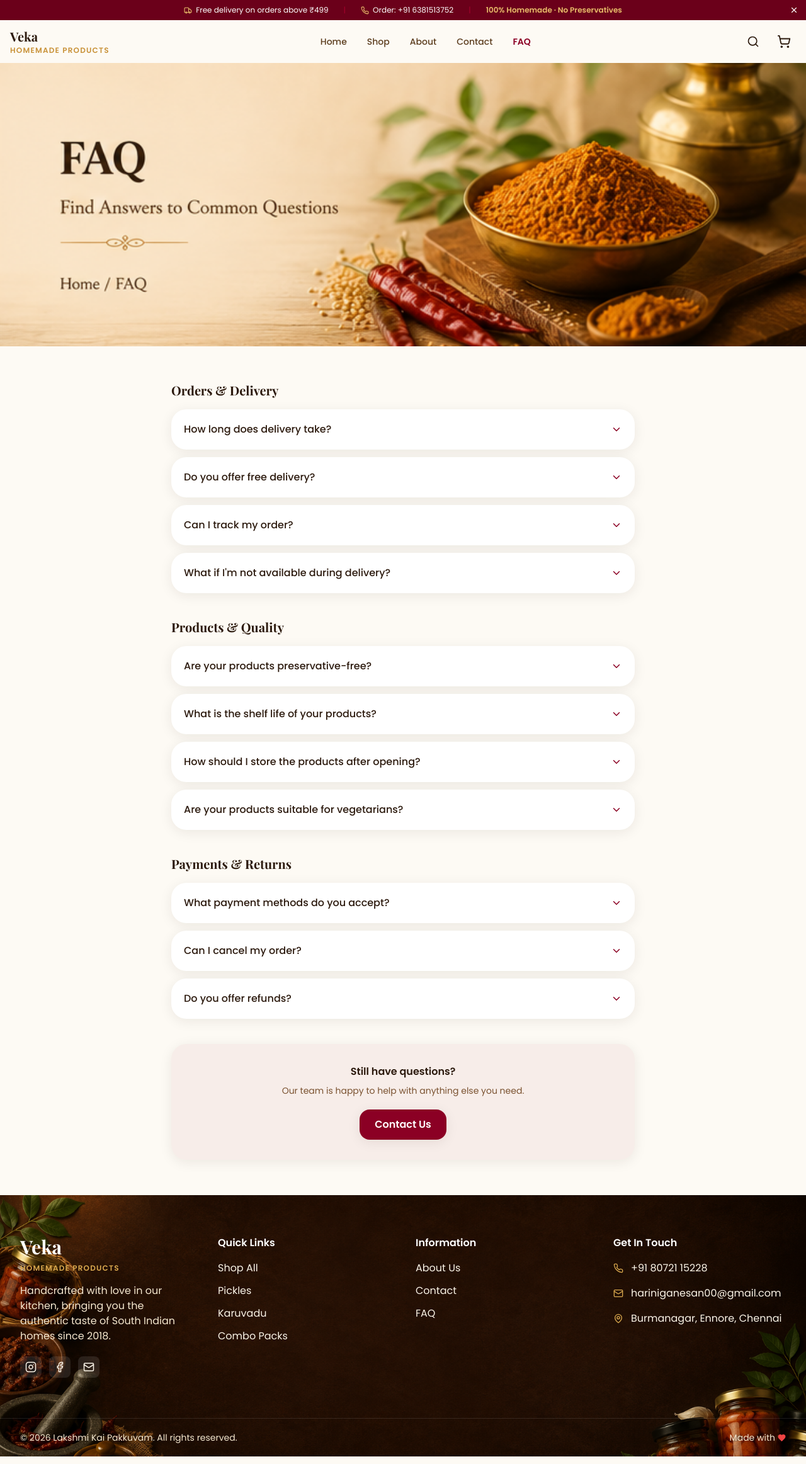
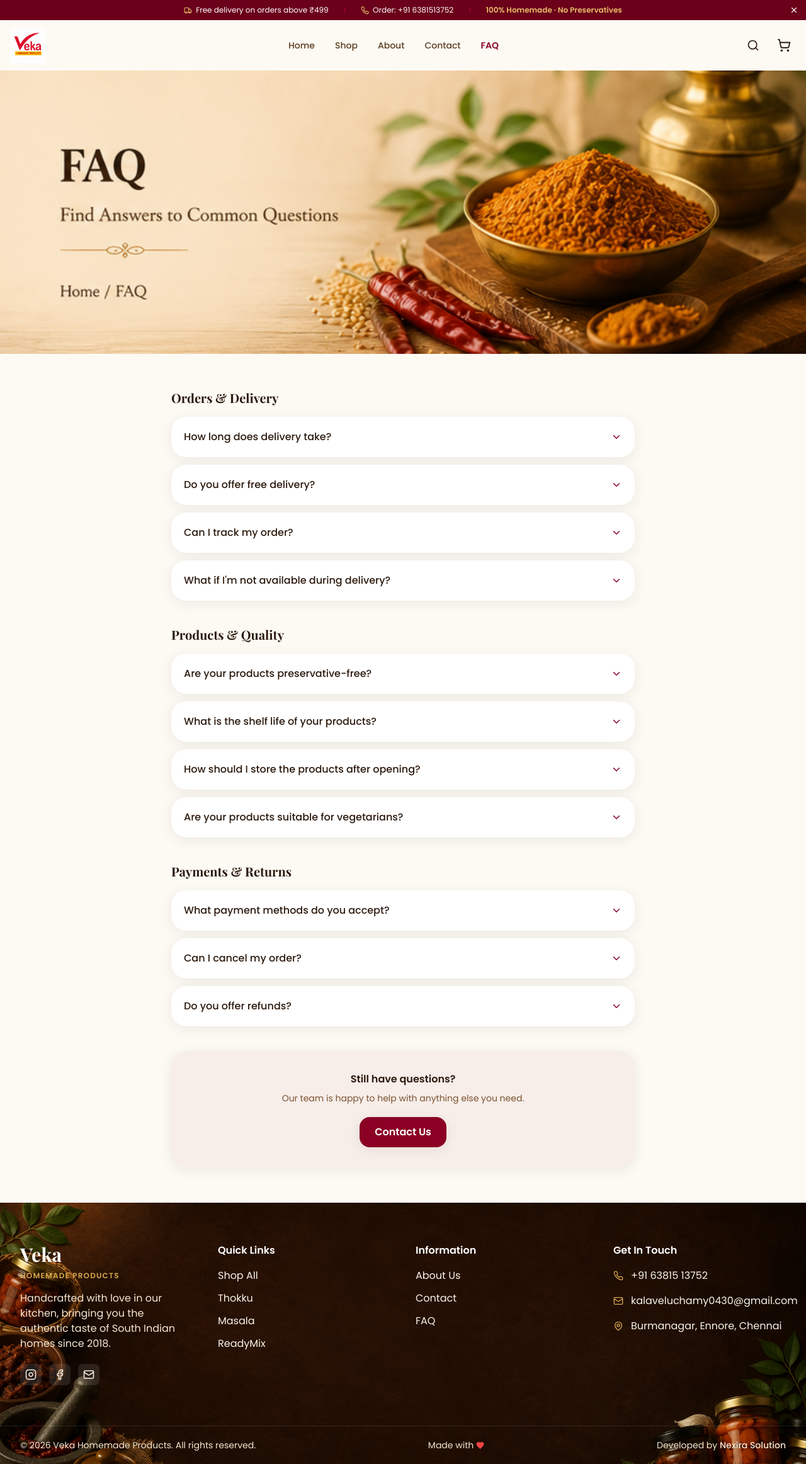
Before and after one commit to ashaxdev/VekaHomemade_products, a Next.js app: page /faq in a window 1280 px wide. Shown: the whole page at 63% size. Built offline with nearby package versions, Linux system fonts and the light colour scheme; a web font is replaced by a local one.

Commit message:
third commit

```diff
--- a/src/app/page.tsx
+++ b/src/app/page.tsx
@@ -21,10 +21,10 @@ export default function HomePage() {
         <FeaturedProducts />
         <BrandPromise />
         <BestSellers />
-        <OfferCTA />
+        {/* <OfferCTA /> */}
         <Testimonials />
-        <InstagramGallery />
-        <Newsletter />
+        {/* <InstagramGallery />
+        <Newsletter /> */}
       </main>
       <Footer />
     </>
--- a/src/components/layout/Footer.tsx
+++ b/src/components/layout/Footer.tsx
@@ -79,28 +79,28 @@ export default function Footer() {
 
                 <li>
                   <Link
-                    href="/shop?category=Pickles"
+                    href="/shop?category=Thokku"
                     className="hover:text-gold-400"
                   >
-                    Pickles
+                    Thokku
                   </Link>
                 </li>
 
                 <li>
                   <Link
-                    href="/shop?category=Karuvadu"
+                    href="/shop?category=Masala"
                     className="hover:text-gold-400"
                   >
-                    Karuvadu
+                    Masala
                   </Link>
                 </li>
 
                 <li>
                   <Link
-                    href="/shop?category=Combo+Packs"
+                    href="/shop?category=ReadyMix"
                     className="hover:text-gold-400"
                   >
-                    Combo Packs
+                    ReadyMix
                   </Link>
                 </li>
               </ul>
@@ -141,7 +141,7 @@ export default function Footer() {
                     className="text-gold-400 mt-1 flex-shrink-0"
                     size={16}
                   />
-                  <span className="break-words">+91 80721 15228</span>
+                  <span className="break-words">+91 63815 13752</span>
                 </li>
 
                 <li className="flex gap-3">
@@ -150,7 +150,7 @@ export default function Footer() {
                     size={16}
                   />
                   <span className="break-words">
-                    hariniganesan00@gmail.com
+                    kalaveluchamy0430@gmail.com
                   </span>
                 </li>
 
@@ -171,7 +171,7 @@ export default function Footer() {
         <div className="border-t border-white/10">
           <div className="max-w-7xl mx-auto px-5 sm:px-6 lg:px-8 py-5 flex flex-col md:flex-row items-center justify-between gap-4 text-center md:text-left text-xs md:text-sm text-cream-200">
             <p>
-              © {new Date().getFullYear()} Lakshmi Kai Pakkuvam. All rights
+              © {new Date().getFullYear()} Veka Homemade Products. All rights
               reserved.
             </p>
 
@@ -179,6 +179,18 @@ export default function Footer() {
               Made with
               <Heart size={13} className="text-red-500 fill-red-500" />
             </p>
+
+            <p>
+              Developed by{" "}
+              <a
+                href="https://nexirasolution.in"
+                target="_blank"
+                rel="noopener noreferrer"
+                className="hover:text-gold-400 font-medium"
+              >
+                Nexira Solution
+              </a>
+            </p>
           </div>
         </div>
       </div>
--- a/src/components/layout/Navbar.tsx
+++ b/src/components/layout/Navbar.tsx
@@ -1,6 +1,7 @@
 "use client";
 import { useState, useEffect } from "react";
 import Link from "next/link";
+import Image from "next/image";
 import { usePathname } from "next/navigation";
 import { ShoppingCart, Menu, X, Search } from "lucide-react";
 import { motion, AnimatePresence } from "framer-motion";
@@ -28,7 +29,7 @@ export default function Navbar() {
   useEffect(() => {
     const updateCart = () => {
       const cart = JSON.parse(localStorage.getItem("lkp_cart") || "[]");
-      const count = cart.reduce((sum: number, item: { quantity: number }) => sum + item.quantity, 0);
+      const count = cart.reduce((sum, item) => sum + item.quantity, 0);
       setCartCount(count);
     };
     updateCart();
@@ -48,9 +49,15 @@ export default function Navbar() {
     >
       <nav className="max-w-7xl mx-auto px-4 py-3 flex items-center justify-between">
         {/* Logo */}
-        <Link href="/" className="flex flex-col leading-tight">
-          <span className="font-serif text-xl font-bold text-brown-800">Veka</span>
-          <span className="text-xs font-semibold tracking-widest text-gold-500 uppercase">Homemade Products</span>
+        <Link href="/" className="flex items-center">
+          <Image
+            src="/images/veka-logo.jpeg"
+            alt="Veka Homemade Products"
+            width={1254}
+            height={1254}
+            priority
+            className="h-12 w-auto md:h-14 object-contain"
+          />
         </Link>
 
         {/* Desktop Nav */}
```
Also changed, not shown: public/images/veka-logo.jpeg (added).
